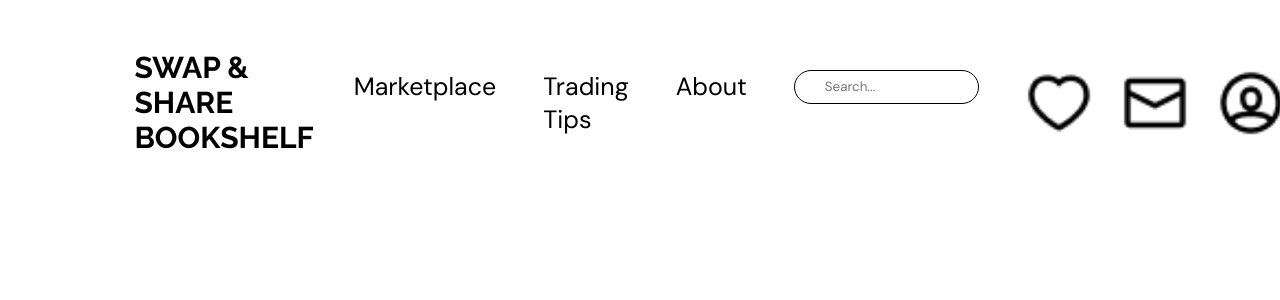
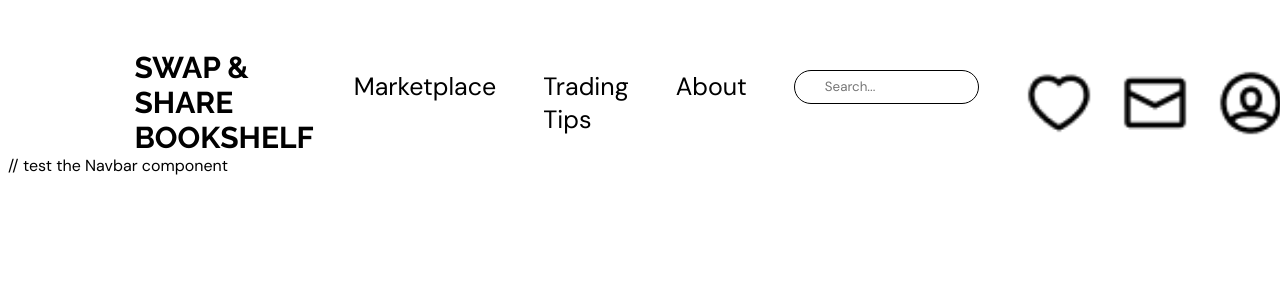
Before and after one commit to gino-reinke/Swap-and-Share-Bookshelf, a React (Vite) app: page / in a window 1280 px wide. Shown: the top 300 px of the page. Built offline with nearby package versions, Linux system fonts and the light colour scheme.

Commit message:
Test change

```diff
--- a/src/App.jsx
+++ b/src/App.jsx
@@ -2,8 +2,11 @@ import styles from './App.module.css'
 import { Navbar } from './components/Navbar/Navbar'
 
 function App() {
+  console.log("App component rendered");
   return <div className={styles.App}>
     <Navbar />
+
+    // test the Navbar component
   </div>
 
 }
```
